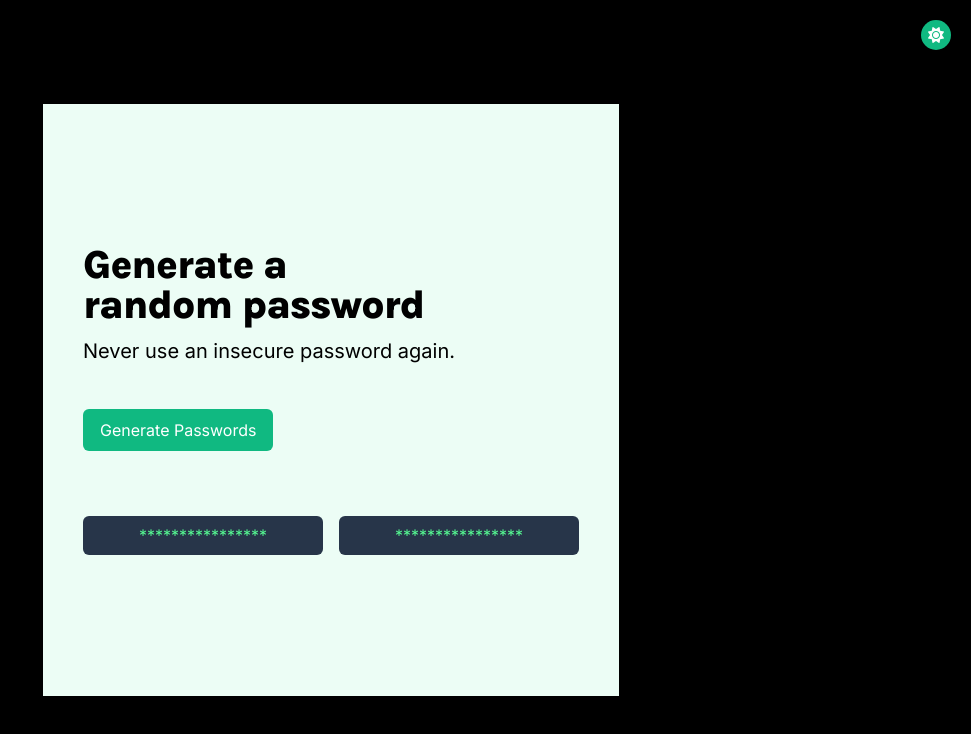
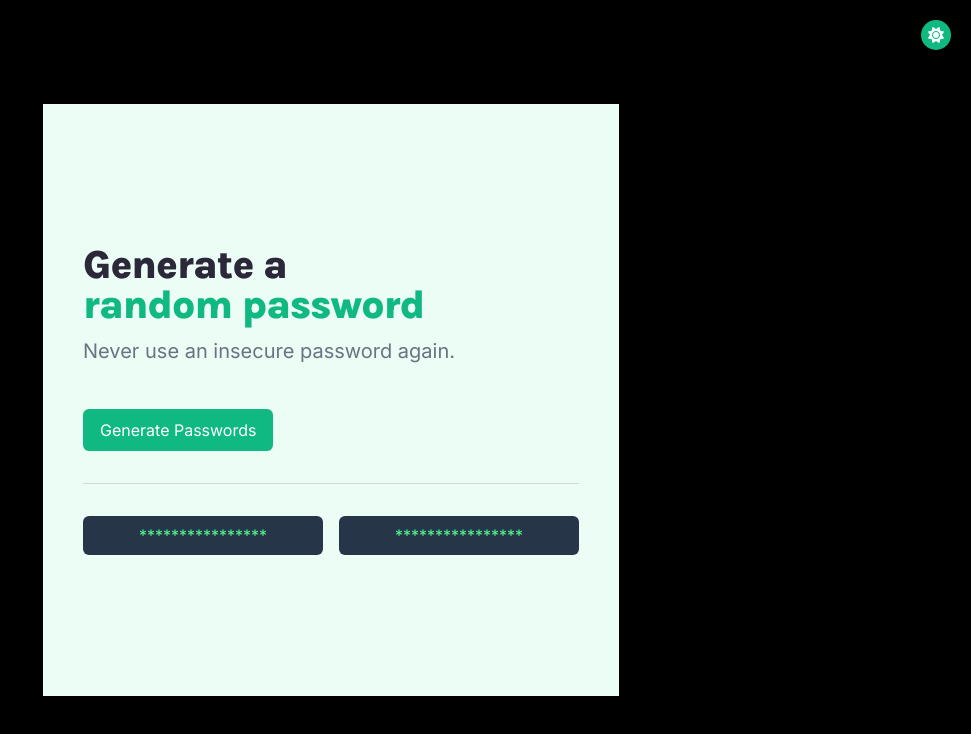
Before and after one commit to eugenesoch/password-generator, a website built with Vite: page index.html in a window 1280 px wide. Shown: the whole page, without its empty margins (309-1280 px from the left). Built offline with nearby package versions, Linux system fonts and the light colour scheme.

Commit message:
Update index.css

```diff
--- a/index.css
+++ b/index.css
@@ -58,6 +58,11 @@ table {
 
 
 :root {
+    --background: #ECFDF5;
+    --subtitle: #6B7280;
+    --heading-main: #2B283A;
+    --heading-accent: #10B981;
+    --divider-color: #D5D4D8;
     --field-blue: #273549;
     --password-green: #55F991;
     --white: #ffffff;
```
